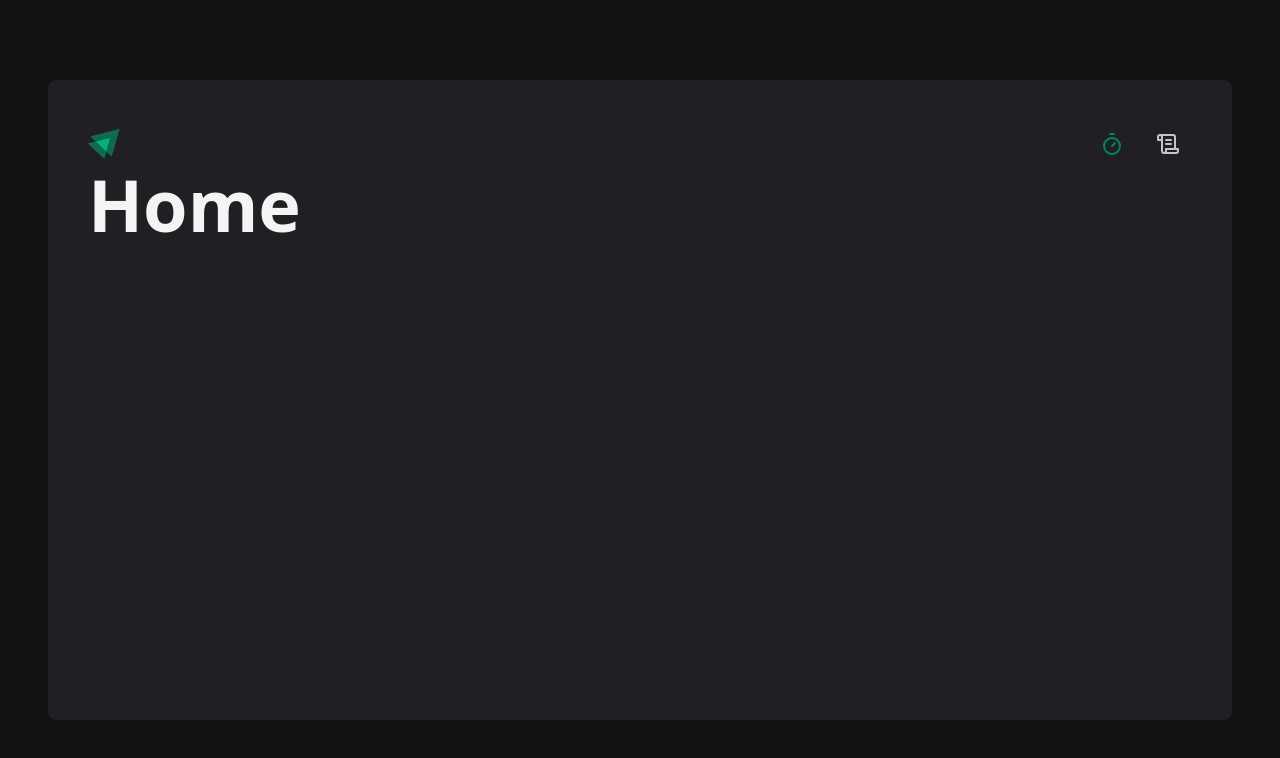
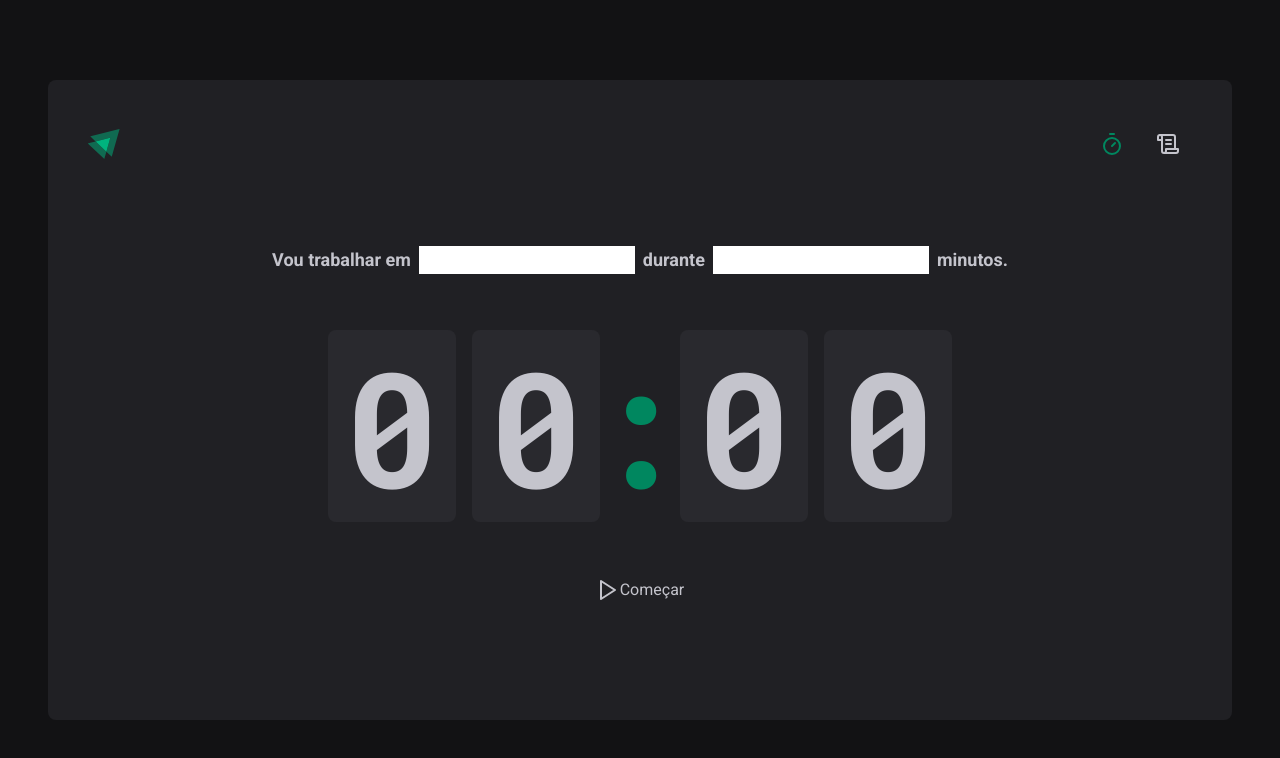
Before and after one commit to matheuskaully/ignite-timer, a Next.js app: page / in a window 1280 px wide. Shown: the top 758 px of the page. Built offline with nearby package versions, Linux system fonts and the light colour scheme.

Commit message:
stylize home

```diff
--- a/src/app/components/Header.tsx
+++ b/src/app/components/Header.tsx
@@ -2,8 +2,8 @@
 
 import Image from 'next/image'
 import Link from 'next/link'
+import igniteLogo from '../assets/ignite-logo.svg'
 import { Timer, ScrollText } from 'lucide-react'
-import igniteLogo from '../assets/ignite-logo.svg'
 import { usePathname } from 'next/navigation'
 
 export default function Header() {
@@ -20,7 +20,7 @@ export default function Header() {
           } flex h-12 w-12 items-center justify-center border-y-[3px] border-transparent transition-opacity hover:border-b-newgreen-500 focus:border-[3px] focus:border-newgreen-500 focus:outline-none`}
           href={'/'}
         >
-          <Timer height={24} width={24} />
+          <Timer size={24} />
         </Link>
         <Link
           title="histórico"
@@ -31,7 +31,7 @@ export default function Header() {
           } flex h-12 w-12 items-center justify-center border-y-[3px] border-transparent transition-opacity hover:border-b-newgreen-500 focus:border-[3px] focus:border-newgreen-500 focus:outline-none`}
           href={'/history'}
         >
-          <ScrollText height={24} width={24} />
+          <ScrollText size={24} />
         </Link>
       </nav>
     </header>
--- a/src/app/layout.tsx
+++ b/src/app/layout.tsx
@@ -28,12 +28,12 @@ export default function RootLayout({
   return (
     <html lang="pt-br">
       <body
-        className={`${roboto.variable} ${robotoMono.variable} bg-newgray-900 text-base font-normal text-newgray-300`}
+        className={`${roboto.variable} ${robotoMono.variable} bg-newgray-900 font-sans text-base font-normal text-newgray-300`}
       >
-        <main className="mx-auto my-20 flex h-[calc(100vh-10rem)] max-w-[74rem] flex-col rounded-lg bg-newgray-800 p-10">
+        <div className="mx-auto my-20 flex h-[calc(100vh-10rem)] max-w-[74rem] flex-col rounded-lg bg-newgray-800 p-10">
           <Header />
           {children}
-        </main>
+        </div>
       </body>
     </html>
   )
--- a/src/app/page.tsx
+++ b/src/app/page.tsx
@@ -1,7 +1,34 @@
+import { Play } from 'lucide-react'
+
 export default function Home() {
   return (
-    <div>
-      <h1 className="text-7xl font-bold text-zinc-100">Home</h1>
-    </div>
+    <main className="flex flex-1 flex-col items-center justify-center">
+      {/* <h1 className="text-7xl font-bold text-zinc-100">Home</h1> */}
+      <form action="" className="flex flex-col items-center gap-14">
+        <div className="flex w-full flex-wrap items-center justify-center gap-2 text-lg font-bold">
+          <label htmlFor="task">Vou trabalhar em</label>
+          <input id="task" />
+
+          <label htmlFor="minutesAmount">durante</label>
+          <input type="number" id="minutesAmount" />
+          <span>minutos.</span>
+        </div>
+
+        <div className="flex gap-4 font-alt text-[10rem] leading-[8rem]">
+          <span className="rounded-lg bg-newgray-700 px-4 py-8">0</span>
+          <span className="rounded-lg bg-newgray-700 px-4 py-8">0</span>
+          <div className="flex w-12 justify-center overflow-hidden px-0 py-8 text-newgreen-500">
+            :
+          </div>
+          <span className="rounded-lg bg-newgray-700 px-4 py-8">0</span>
+          <span className="rounded-lg bg-newgray-700 px-4 py-8">0</span>
+        </div>
+
+        <button type="submit" className="flex">
+          <Play size={24} />
+          Começar
+        </button>
+      </form>
+    </main>
   )
 }
--- a/tailwind.config.js
+++ b/tailwind.config.js
@@ -12,6 +12,10 @@ module.exports = {
         'gradient-radial': 'radial-gradient(var(--tw-gradient-stops))',
         'gradient-conic':
           'conic-gradient(from 180deg at 50% 50%, var(--tw-gradient-stops))',
+      },
+      fontFamily: {
+        sans: 'var(--font-roboto)',
+        alt: 'var(--font-robotoMono)'
       },
       colors: {
         'newgray': {
```
